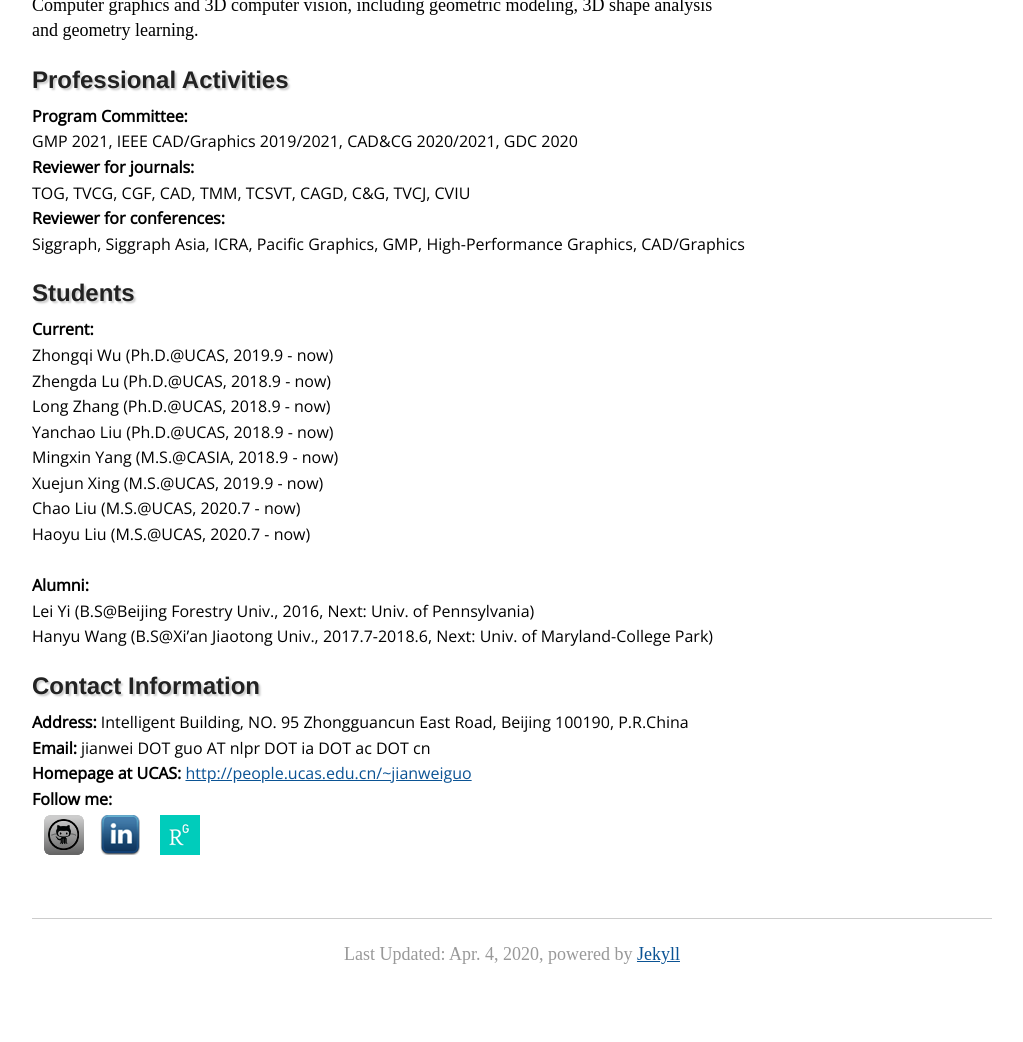
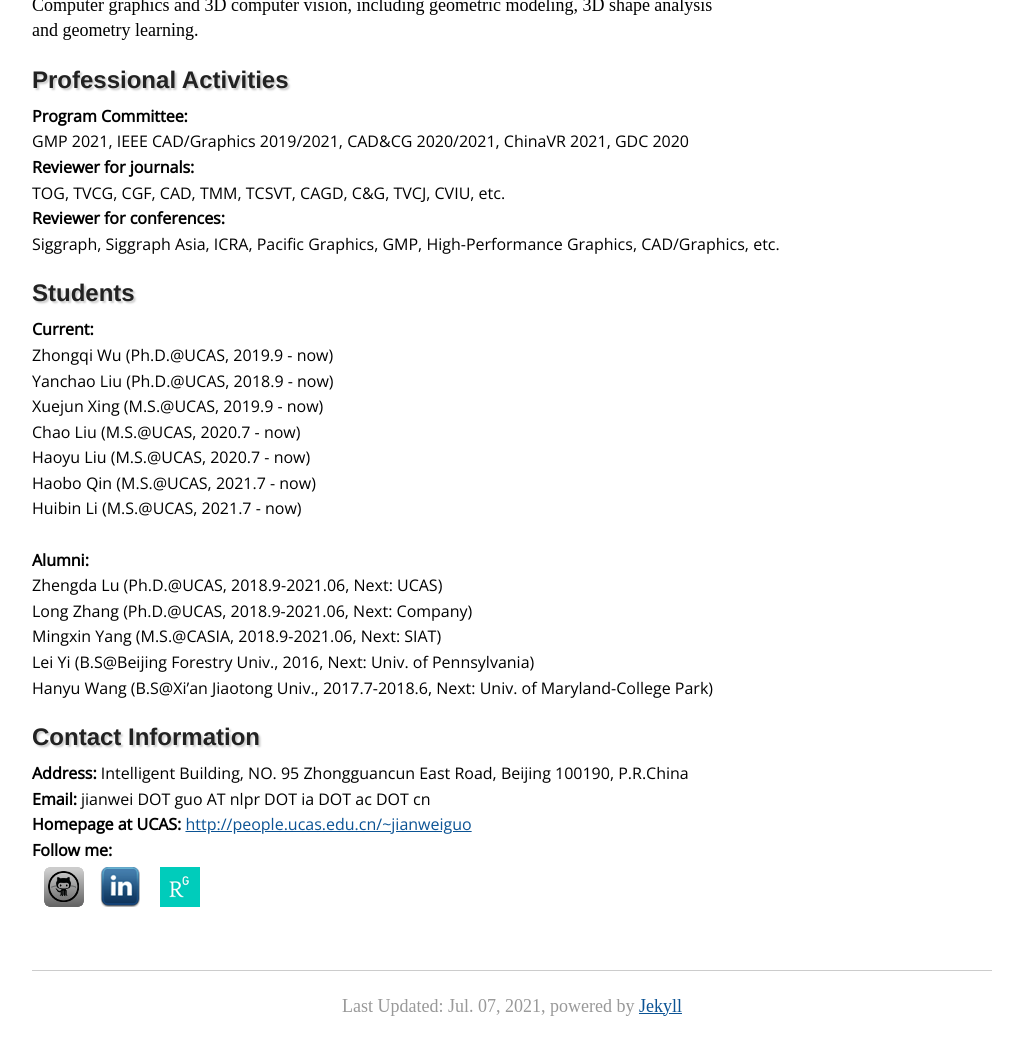
Before and after one commit to jianweiguo/jianweiguo.github.io, a Jekyll site: the page built from index.html, in a window 1280 px wide and 1400 px high, scrolled down 137 px, cut to the strip 358-1400 px from the top of the window. Shown: the whole strip, without its empty margins (128-1151 px from the left). Built offline with Jekyll 4.4.1, drawn with Linux system fonts in a browser that asks for light colours; before the commit the page ends 1486 px from its top, so only the background shows below that.

```diff
--- a/_layouts/default.html
+++ b/_layouts/default.html
@@ -43,7 +43,7 @@
 <style type="text/css">
     p {font-family:Times New Roman;font-size:18px;}
  </style>
-<p align ="center">Last Updated: Apr. 4, 2020, powered by <a href="http://jekyllrb.com/" target="_blank" style="color:rgb(11,83,148)">Jekyll</a></p>
+<p align ="center">Last Updated: Jul. 07, 2021, powered by <a href="http://jekyllrb.com/" target="_blank" style="color:rgb(11,83,148)">Jekyll</a></p>
 </footer>
 
 </body>
--- a/index.html
+++ b/index.html
@@ -28,24 +28,26 @@ I received my bachelor degree from <a href="http://en.sdu.edu.cn/" target="_blan
 
 <!--Activities-->
 <h2>Professional Activities</h2>
-	<h4>Program Committee:</h4> GMP 2021, IEEE CAD/Graphics 2019/2021, CAD&CG 2020/2021, GDC 2020
-    <h4>Reviewer for journals:</h4> TOG, TVCG, CGF, CAD, TMM, TCSVT, CAGD, C&G, TVCJ, CVIU
-	<h4>Reviewer for conferences:</h4> Siggraph, Siggraph Asia, ICRA, Pacific Graphics, GMP, High-Performance Graphics, CAD/Graphics
+	<h4>Program Committee:</h4> GMP 2021, IEEE CAD/Graphics 2019/2021, CAD&CG 2020/2021, ChinaVR 2021, GDC 2020
+    <h4>Reviewer for journals:</h4> TOG, TVCG, CGF, CAD, TMM, TCSVT, CAGD, C&G, TVCJ, CVIU, etc.
+	<h4>Reviewer for conferences:</h4> Siggraph, Siggraph Asia, ICRA, Pacific Graphics, GMP, High-Performance Graphics, CAD/Graphics, etc.
 
 <!--Students-->
 <h2>Students</h2>
     <h4>Current:</h4>
 	Zhongqi Wu (Ph.D.@UCAS, 2019.9 - now)<br />
-	Zhengda Lu (Ph.D.@UCAS, 2018.9 - now)<br />
-	Long Zhang (Ph.D.@UCAS, 2018.9 - now)<br />
 	Yanchao Liu (Ph.D.@UCAS, 2018.9 - now)<br />
-	Mingxin Yang (M.S.@CASIA, 2018.9 - now)<br />
 	Xuejun Xing (M.S.@UCAS, 2019.9 - now)<br />
 	Chao Liu (M.S.@UCAS, 2020.7 - now)<br />
 	Haoyu Liu (M.S.@UCAS, 2020.7 - now)<br />
+	Haobo Qin (M.S.@UCAS, 2021.7 - now)<br />
+	Huibin Li (M.S.@UCAS, 2021.7 - now)<br />
 
 	<br />
 	<h4>Alumni:</h4>
+	Zhengda Lu (Ph.D.@UCAS, 2018.9-2021.06, Next: UCAS)<br />
+	Long Zhang (Ph.D.@UCAS, 2018.9-2021.06, Next: Company)<br />
+	Mingxin Yang (M.S.@CASIA, 2018.9-2021.06, Next: SIAT)<br />
 	Lei Yi (B.S@Beijing Forestry Univ., 2016, Next: Univ. of Pennsylvania)<br />
 	Hanyu Wang (B.S@Xi’an Jiaotong Univ., 2017.7-2018.6, Next: Univ. of Maryland-College Park) <br />
 
```
Also changed, not shown: publications/index.html (+9 -0 lines), publications/2021_GM_singleTree-2.png (added), publications/2021_GM_singleTree.png (added), 1 other file.
